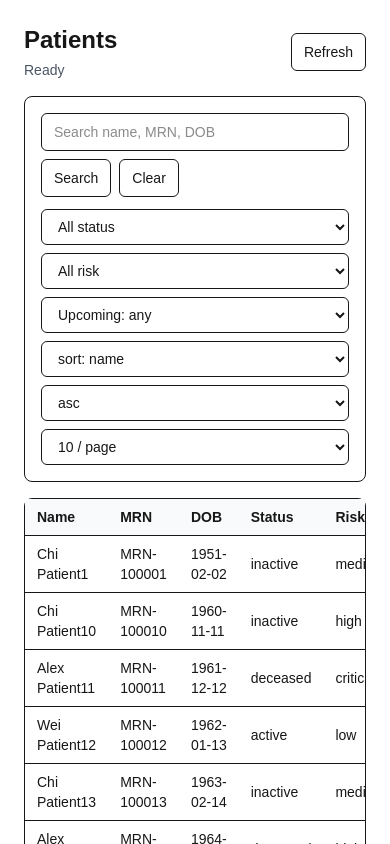
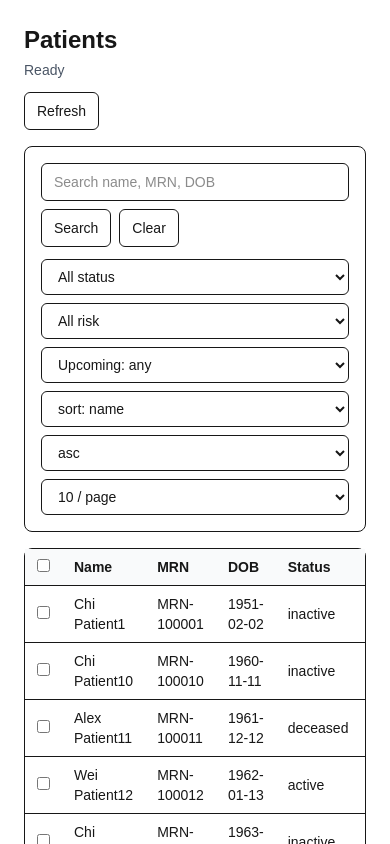
Before and after one commit to Craigchen-2001/carehub-next-dashboard, a Next.js app: page /patients in a window 390 px wide. Shown: the top 844 px of the page. Built offline with nearby package versions, Linux system fonts and the light colour scheme.

Commit message:
feat: patients bulk selection with export and send message actions

```diff
--- a/src/app/patients/page.tsx
+++ b/src/app/patients/page.tsx
@@ -63,6 +63,9 @@ const SkeletonRow = () => {
   return (
     <tr className="border-b last:border-b-0">
       <td className="px-3 py-2">
+        <div className="h-4 w-4 animate-pulse rounded bg-gray-200" />
+      </td>
+      <td className="px-3 py-2">
         <div className="h-4 w-48 animate-pulse rounded bg-gray-200" />
       </td>
       <td className="px-3 py-2">
@@ -84,12 +87,23 @@ const SkeletonRow = () => {
   );
 };
 
+const downloadJson = (items: unknown, filename: string) => {
+  const blob = new Blob([JSON.stringify(items, null, 2)], { type: "application/json" });
+  const url = URL.createObjectURL(blob);
+  const a = document.createElement("a");
+  a.href = url;
+  a.download = filename;
+  a.click();
+  URL.revokeObjectURL(url);
+};
+
 export default function PatientsPage() {
   const router = useRouter();
   const sp = useSearchParams();
   const qc = useQueryClient();
 
   const qs = useMemo(() => buildQuery(new URLSearchParams(sp.toString())), [sp]);
+  const current = useMemo(() => new URLSearchParams(sp.toString()), [sp]);
 
   const q = useQuery({
     queryKey: ["patients", qs],
@@ -97,8 +111,6 @@ export default function PatientsPage() {
     staleTime: 0,
     refetchOnWindowFocus: false,
   });
-
-  const current = useMemo(() => new URLSearchParams(sp.toString()), [sp]);
 
   const setParam = (key: string, value: string) => {
     const next = new URLSearchParams(current.toString());
@@ -134,18 +146,80 @@ export default function PatientsPage() {
     await q.refetch({ cancelRefetch: false });
   };
 
+  const [selectedById, setSelectedById] = useState<Record<string, Patient>>({});
+
+  const rows = q.data?.data || [];
+  const pageIds = rows.map((r) => r.id);
+  const selectedCount = Object.keys(selectedById).length;
+  const allPageSelected = pageIds.length > 0 && pageIds.every((id) => !!selectedById[id]);
+
+  const toggleOne = (p: Patient) => {
+    setSelectedById((prev) => {
+      if (prev[p.id]) {
+        const next = { ...prev };
+        delete next[p.id];
+        return next;
+      }
+      return { ...prev, [p.id]: p };
+    });
+  };
+
+  const toggleAllPage = () => {
+    setSelectedById((prev) => {
+      const next = { ...prev };
+      const shouldSelect = !allPageSelected;
+      rows.forEach((p) => {
+        if (shouldSelect) next[p.id] = p;
+        else delete next[p.id];
+      });
+      return next;
+    });
+  };
+
+  const clearSelection = () => setSelectedById({});
+
+  const exportSelected = () => {
+    const items = Object.values(selectedById);
+    downloadJson(items, `patients_selected_${Date.now()}.json`);
+  };
+
+  const sendMessage = () => {
+    const items = Object.values(selectedById);
+    const names = items.slice(0, 5).map((p) => `${p.firstName} ${p.lastName}`).join(", ");
+    const suffix = items.length > 5 ? ` +${items.length - 5} more` : "";
+    alert(`Send message (mock)\nRecipients: ${items.length}\n${names}${suffix}`);
+  };
+
   return (
     <div className="mx-auto max-w-6xl p-6">
-      <div className="mb-4 flex items-center justify-between">
+      <div className="mb-4 flex flex-col gap-3 sm:flex-row sm:items-center sm:justify-between">
         <div>
           <h1 className="text-2xl font-semibold">Patients</h1>
           <div className="mt-1 text-sm text-gray-600">
             {isLoadingUI ? "Loading" : q.isError ? "Error" : "Ready"}
           </div>
         </div>
-        <button className="rounded-md border px-3 py-2 text-sm" onClick={doRefresh}>
-          Refresh
-        </button>
+
+        <div className="flex flex-wrap items-center gap-2">
+          {selectedCount > 0 && (
+            <div className="flex items-center gap-2 rounded-md border px-3 py-2 text-sm">
+              <span>Selected: {selectedCount}</span>
+              <button className="rounded-md border px-2 py-1" onClick={exportSelected}>
+                Export selected
+              </button>
+              <button className="rounded-md border px-2 py-1" onClick={sendMessage}>
+                Send message
+              </button>
+              <button className="rounded-md border px-2 py-1" onClick={clearSelection}>
+                Clear
+              </button>
+            </div>
+          )}
+
+          <button className="rounded-md border px-3 py-2 text-sm" onClick={doRefresh}>
+            Refresh
+          </button>
+        </div>
       </div>
 
       <div className="mb-4 rounded-lg border p-4">
@@ -259,6 +333,14 @@ export default function PatientsPage() {
           <table className="w-full text-left text-sm">
             <thead className="border-b bg-gray-50">
               <tr>
+                <th className="px-3 py-2">
+                  <input
+                    type="checkbox"
+                    checked={allPageSelected}
+                    onChange={toggleAllPage}
+                    onClick={(e) => e.stopPropagation()}
+                  />
+                </th>
                 <th className="px-3 py-2">Name</th>
                 <th className="px-3 py-2">MRN</th>
                 <th className="px-3 py-2">DOB</th>
@@ -267,6 +349,7 @@ export default function PatientsPage() {
                 <th className="px-3 py-2">Upcoming</th>
               </tr>
             </thead>
+
             <tbody>
               {isLoadingUI && (
                 <>
@@ -280,7 +363,7 @@ export default function PatientsPage() {
 
               {!isLoadingUI && q.isError && (
                 <tr>
-                  <td className="px-3 py-8 text-center text-sm text-gray-600" colSpan={6}>
+                  <td className="px-3 py-8 text-center text-sm text-gray-600" colSpan={7}>
                     {(q.error as Error).message}
                   </td>
                 </tr>
@@ -288,7 +371,7 @@ export default function PatientsPage() {
 
               {!isLoadingUI && !q.isError && q.data && q.data.data.length === 0 && (
                 <tr>
-                  <td className="px-3 py-8 text-center text-sm text-gray-600" colSpan={6}>
+                  <td className="px-3 py-8 text-center text-sm text-gray-600" colSpan={7}>
                     No patients found
                   </td>
                 </tr>
@@ -303,6 +386,14 @@ export default function PatientsPage() {
                     className="cursor-pointer border-b hover:bg-gray-50 last:border-b-0"
                     onClick={() => router.push(`/patients/${p.id}?tab=overview`)}
                   >
+                    <td className="px-3 py-2">
+                      <input
+                        type="checkbox"
+                        checked={!!selectedById[p.id]}
+                        onChange={() => toggleOne(p)}
+                        onClick={(e) => e.stopPropagation()}
+                      />
+                    </td>
                     <td className="px-3 py-2">{p.firstName} {p.lastName}</td>
                     <td className="px-3 py-2">{p.mrn}</td>
                     <td className="px-3 py-2">{p.dob}</td>
```
